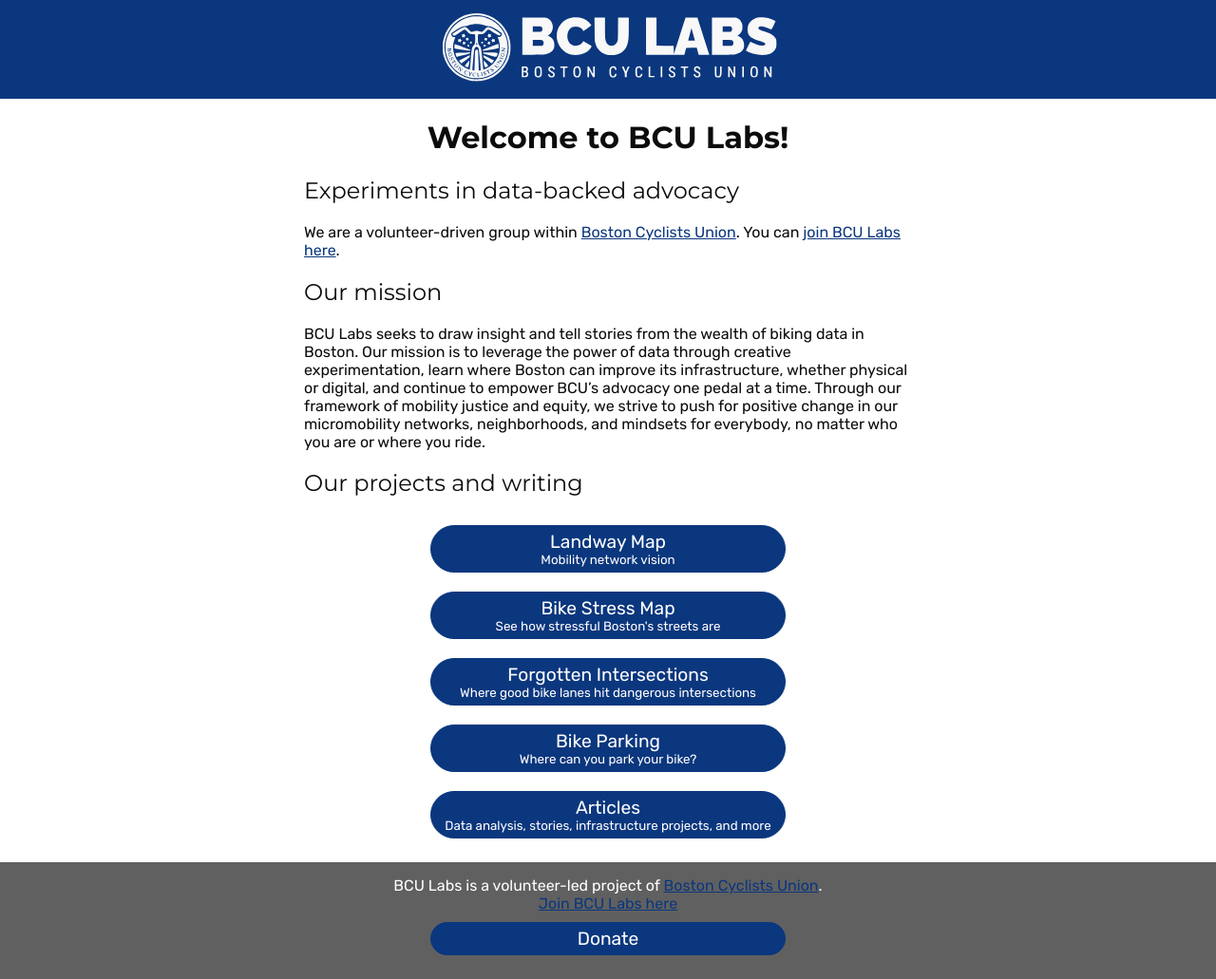
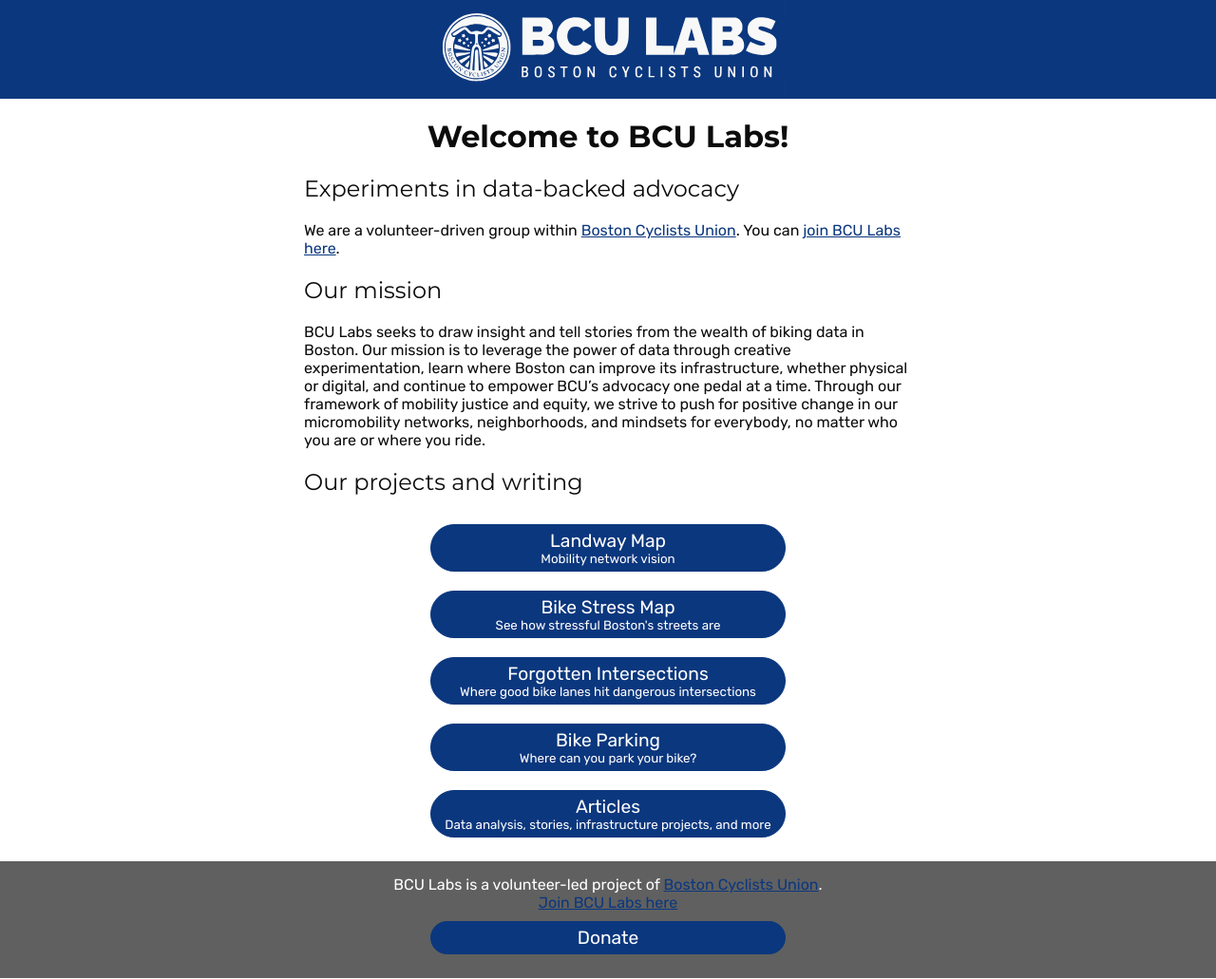
Before and after one commit to ZMYaro/bcu-labs-website, a Jekyll site: the page built from index.md, in a window 1280 px wide and 1031 px high. Shown: the whole window at 95% size. Built offline with Jekyll 4.4.1, drawn with Linux system fonts in a browser that asks for light colours.

Commit message:
Standardize section padding more

```diff
--- a/assets/css/styles.css
+++ b/assets/css/styles.css
@@ -24,8 +24,8 @@
 	--header-max-height: 100px;
 	--header-min-height: 50px;
 	--header-padding: 20px;
+	--section-padding: 10px;
 	--footer-padding: 15px;
-	--column-gap: 15px;
 	--button-margin: 10px;
 	--button-padding: 5px 10px;
 	--button-corner-radius: 25px;
@@ -39,6 +39,11 @@
 		--color-footer-bg: #0c0c0c;
 		--color-button-border: #1464bc;
 		--color-link: var(--color-light-blue);
+	}
+}
+@media (min-width: 40rem) { /* 640px default */
+	:root {
+		--section-padding: 15px;
 	}
 }
 
@@ -99,6 +104,7 @@
 /* ======== General page layout ======== */
 
 header {
+	margin-block-end: var(--header-padding);
 	padding: var(--header-padding);
 	background-color: var(--color-header-bg);
 	color: var(--color-header);
@@ -115,7 +121,6 @@
 	align-items: center;
 	gap: 1rem;
 	flex-wrap: wrap;
-	margin-block-end: var(--header-padding);
 	padding-block: 0;
 
 	img {
@@ -131,7 +136,14 @@
 main,
 section {
 	margin-inline: auto;
-	padding-inline: 10px;
+	margin-block-end: var(--section-padding);
+	padding-inline: var(--section-padding);
+
+	h1:first-child,
+	h2:first-child,
+	h3:first-child {
+		margin-block-start: 0;
+	}
 }
 	main {
 		max-width: 40rem; /* 640px default */
@@ -158,7 +170,7 @@
 	display: flex;
 	justify-content: stretch;
 	flex-wrap: wrap;
-	gap: var(--column-gap);
+	gap: var(--section-padding);
 
 	> * {
 		flex-basis: 17.5rem; /* 280px default */
```
